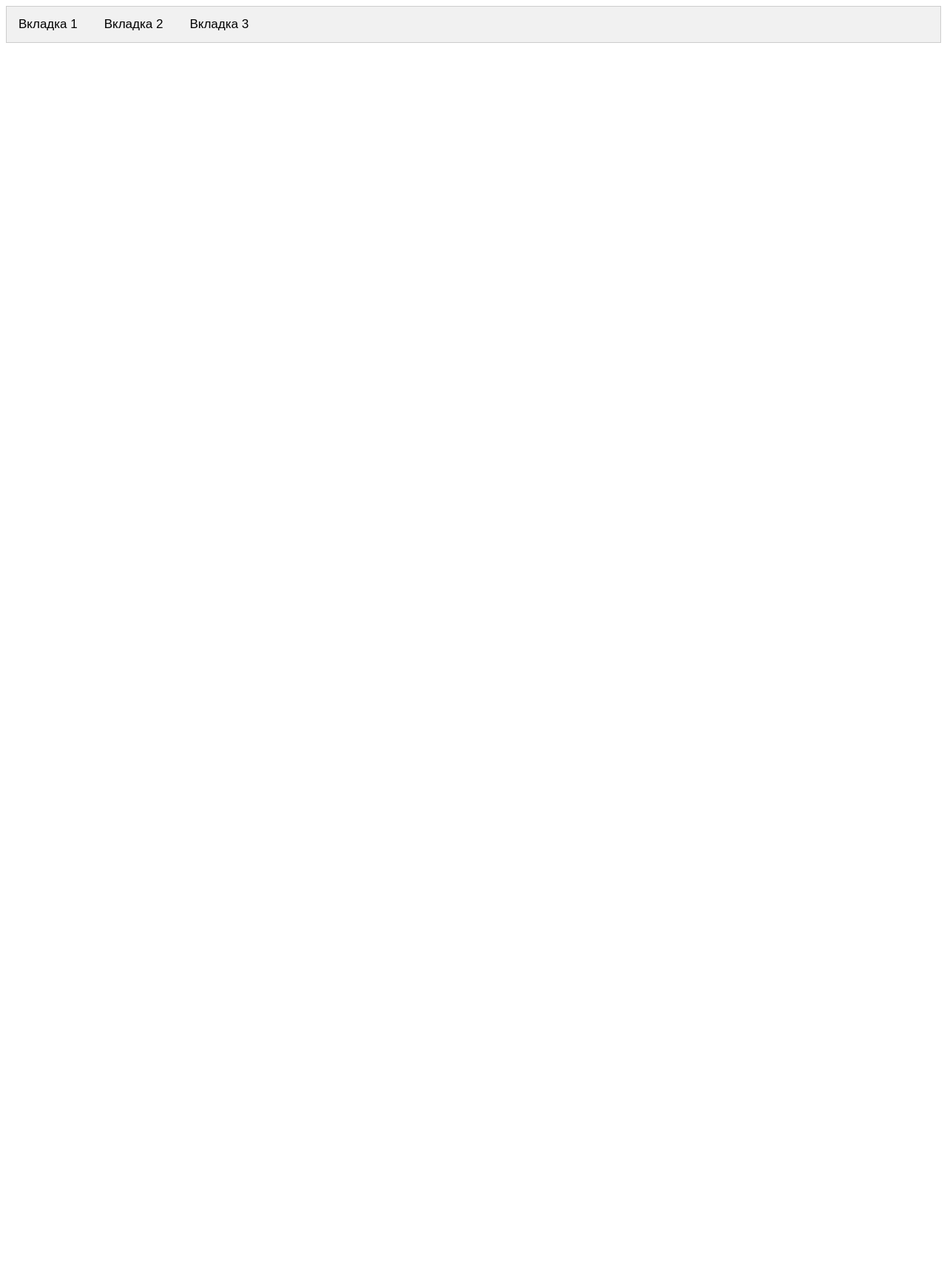
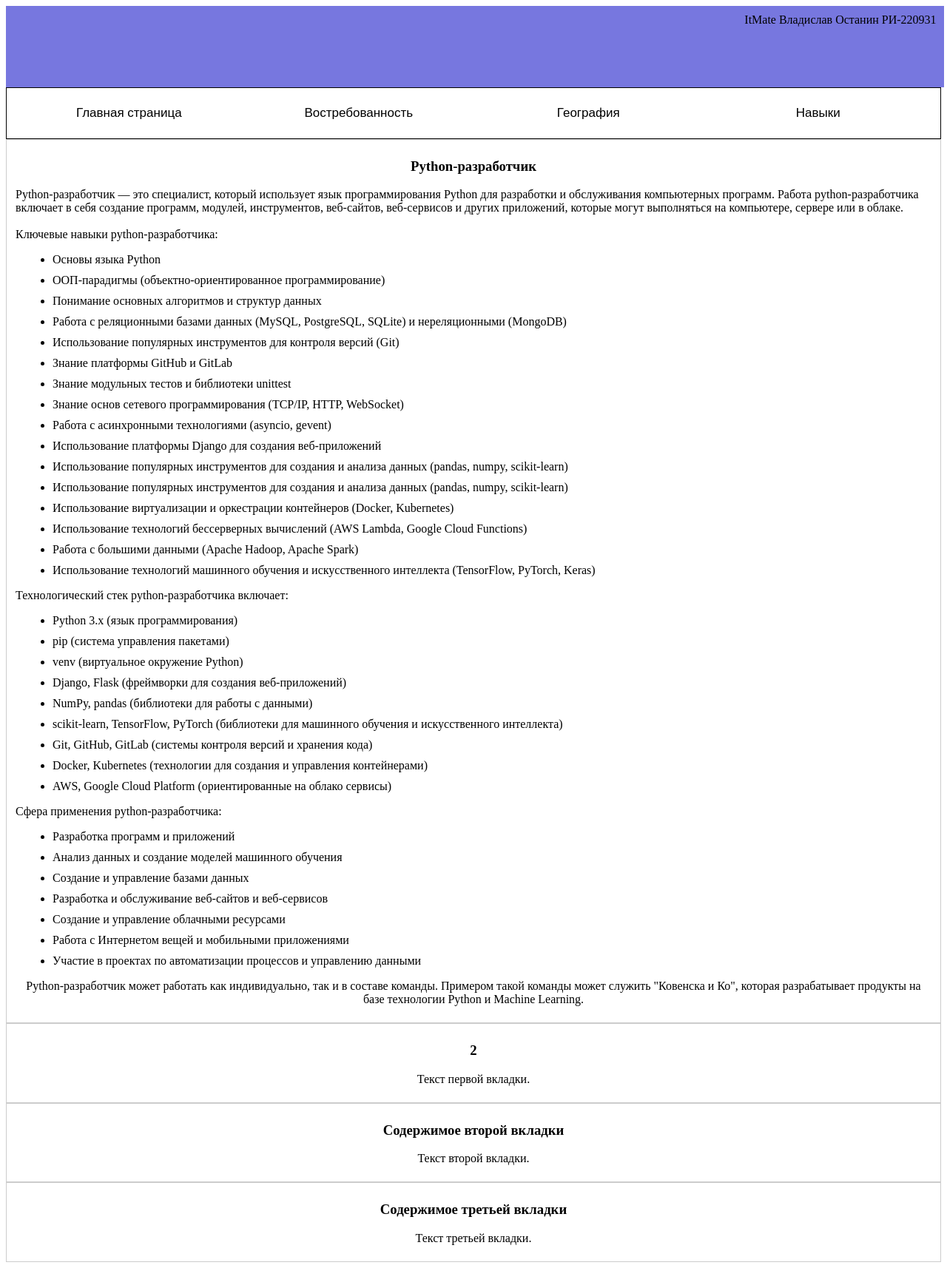
Before and after one commit to Vl4ddd/projectDjango, a Django app: page / in a window 1280 px wide. Shown: the whole page at 74% size. Before the commit the page ends 58 px from the top, so only its background shows below. Run offline with Django 5.2, Linux system fonts and the light colour scheme.

Commit message:
new html text

```diff
--- a/templates/index.html
+++ b/templates/index.html
@@ -1,12 +1,39 @@
 <!DOCTYPE html>
 <html>
+
 <head>
   <meta charset="UTF-8">
   <title>Страница с вкладками</title>
-    <style>.tab {
-      overflow: hidden;
-      border: 1px solid #ccc;
-      background-color: #f1f1f1;
+  <style>
+    .tab {
+      display: flex;
+
+      border: 1px solid black;
+      padding: 10px;
+      cursor: pointer;
+      width: auto;
+
+    }
+
+    .tablinks {
+      width: 1000px
+    }
+
+    header {
+      text-align: right;
+      /* Выравнивание внутреннего контента по левому краю */
+      width: 98.7%;
+      /* Ширина блока и общая ширина*/
+      height: 90px;
+      /* Высота блока */
+      margin-right: auto;
+      /* Авто-отступ справа */
+      margin-left: auto;
+      /* Авто-отступ слева */
+      padding: 10px;
+      /* Внутренние поля вокруг содержимого */
+      background: #7777df;
+      /* Цвет фона */
     }
 
     .tab button {
@@ -29,32 +56,97 @@
 
     /* Стили для содержимого вкладок */
     .tabcontent {
-      display: none;
+      margin-top: none;
+      text-align: center;
+
       padding: 6px 12px;
       border: 1px solid #ccc;
-      border-top: none;
-    }</style>
+
+    }
+
+    li {
+      margin: 10px;
+      text-align: left;
+    }
+  </style>
 </head>
+
 <body>
-
+  <header>ItMate Владислав Останин РИ-220931</header>
   <div class="tab">
-      <button class="tablinks" onclick="openTab(event, 'Tab1')">Вкладка 1</button>
-      <button class="tablinks" onclick="openTab(event, 'Tab2')">Вкладка 2</button>
-      <button class="tablinks" onclick="openTab(event, 'Tab3')">Вкладка 3</button>
+    <button class="tablinks" onclick="openTab(event, 'Tab1')">Главная страница</button>
+    <button class="tablinks" onclick="openTab(event, 'Tab2')">Востребованность</button>
+    <button class="tablinks" onclick="openTab(event, 'Tab3')">География</button>
+    <button class="tablinks" onclick="openTab(event, 'Tab4')">Навыки</button>
   </div>
 
+  <div id="Tab1" class="tabcontent">
+    <h3>Python-разработчик</h3>
+    <p align=left>Python-разработчик — это специалист, который использует язык программирования Python для разработки
+      и обслуживания компьютерных программ. Работа python-разработчика включает в себя создание программ, модулей,
+      инструментов, веб-сайтов, веб-сервисов и других приложений, которые могут выполняться на компьютере, сервере или в
+      облаке.<br><br>
 
-    <div id="Tab1" class="tabcontent">
-      <h3>Содержимое первой вкладки</h3>
+      Ключевые навыки python-разработчика:
+    <ul>
+      <li>Основы языка Python</li>
+      <li>ООП-парадигмы (объектно-ориентированное программирование)</li>
+      <li>Понимание основных алгоритмов и структур данных</li>
+      <li>Работа с реляционными базами данных (MySQL, PostgreSQL, SQLite) и нереляционными (MongoDB)</li>
+      <li>Использование популярных инструментов для контроля версий (Git)</li>
+      <li>Знание платформы GitHub и GitLab</li>
+      <li>Знание модульных тестов и библиотеки unittest</li>
+      <li>Знание основ сетевого программирования (TCP/IP, HTTP, WebSocket)</li>
+      <li>Работа с асинхронными технологиями (asyncio, gevent)</li>
+      <li>Использование платформы Django для создания веб-приложений</li>
+      <li>Использование популярных инструментов для создания и анализа данных (pandas, numpy, scikit-learn)</li>
+      <li>Использование популярных инструментов для создания и анализа данных (pandas, numpy, scikit-learn)</li>
+      <li>Использование виртуализации и оркестрации контейнеров (Docker, Kubernetes)</li>
+      <li>Использование технологий бессерверных вычислений (AWS Lambda, Google Cloud Functions)</li>
+      <li>Работа с большими данными (Apache Hadoop, Apache Spark)</li>
+      <li>Использование технологий машинного обучения и искусственного интеллекта (TensorFlow, PyTorch, Keras)</li>
+    </ul>
+
+
+    <p align=left>Технологический стек python-разработчика включает:</p>
+    <ul>
+      <li>Python 3.x (язык программирования)</li>
+      <li>pip (система управления пакетами)</li>
+      <li>venv (виртуальное окружение Python)</li>
+      <li>Django, Flask (фреймворки для создания веб-приложений)</li>
+      <li>NumPy, pandas (библиотеки для работы с данными)</li>
+      <li>scikit-learn, TensorFlow, PyTorch (библиотеки для машинного обучения и искусственного интеллекта)</li>
+      <li>Git, GitHub, GitLab (системы контроля версий и хранения кода)</li>
+      <li>Docker, Kubernetes (технологии для создания и управления контейнерами)</li>
+      <li>AWS, Google Cloud Platform (ориентированные на облако сервисы)</li>
+    </ul>
+    <p align=left> Сфера применения python-разработчика:</p>
+
+    <ul>
+      <li>Разработка программ и приложений</li>
+      <li>Анализ данных и создание моделей машинного обучения</li>
+      <li>Создание и управление базами данных</li>
+      <li>Разработка и обслуживание веб-сайтов и веб-сервисов</li>
+      <li>Создание и управление облачными ресурсами</li>
+      <li>Работа с Интернетом вещей и мобильными приложениями</li>
+      <li>Участие в проектах по автоматизации процессов и управлению данными</li>
+    </ul>
+    Python-разработчик может работать как индивидуально, так и в составе команды. Примером такой команды может
+    служить "Ковенска и Ко", которая разрабатывает продукты на базе технологии Python и Machine Learning.
+    </p>
+  </div>
+
+  <div id="Tab2" class="tabcontent">
+    <h3>2</h3>
     <p>Текст первой вкладки.</p>
   </div>
 
-    <div id="Tab2" class="tabcontent">
+  <div id="Tab3" class="tabcontent">
     <h3>Содержимое второй вкладки</h3>
     <p>Текст второй вкладки.</p>
   </div>
 
-    <div id="Tab3" class="tabcontent">
+  <div id="Tab4" class="tabcontent">
     <h3>Содержимое третьей вкладки</h3>
     <p>Текст третьей вкладки.</p>
   </div>
@@ -77,4 +169,5 @@
 
 
 </body>
+
 </html>
```
Lines whose indentation alone changed are shown as unchanged.
